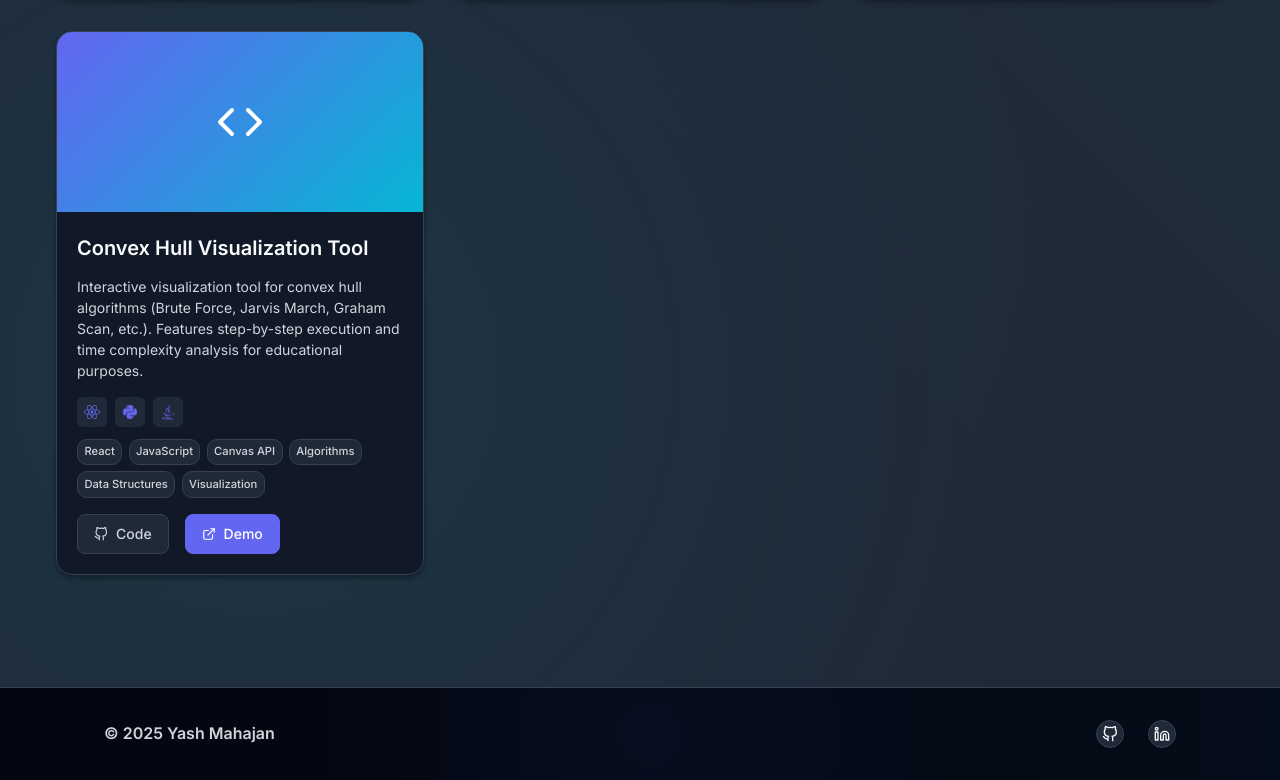
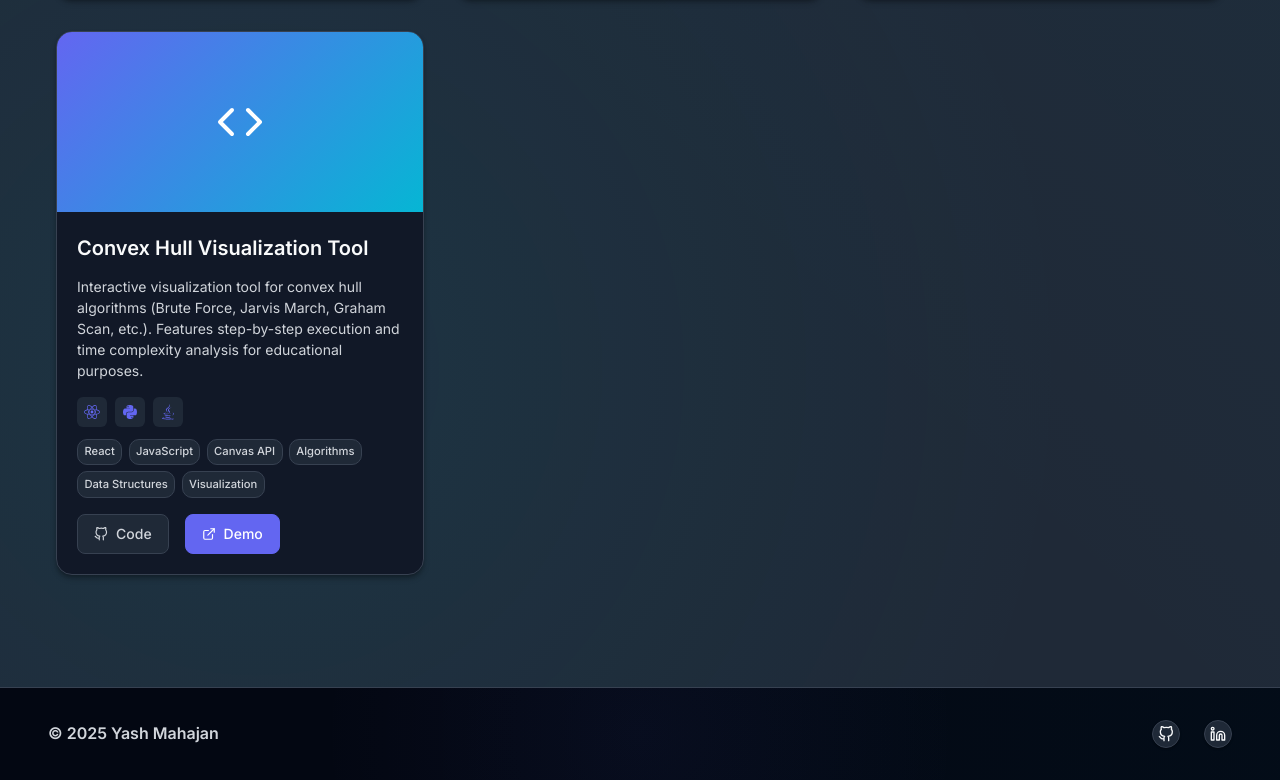
Before and after one commit to yashmahaja/yashmahaja.github.io, a React (Create React App) app: page / in a window 1280 px wide. Shown: the part 6258-7038 px from the top of the page. Built offline with nearby package versions, Linux system fonts and the light colour scheme; the HTML template or start-up script is replaced by a standard one.

Commit message:
Footer content aligned

```diff
--- a/src/components/Layout.css
+++ b/src/components/Layout.css
@@ -229,9 +229,12 @@
   display: flex;
   justify-content: space-between;
   align-items: center;
-  text-align: center;
   width: 100%;
   padding: 0 2rem;
+}
+
+.footer-left {
+  flex: 0 0 auto;
 }
 
 .footer-left p {
@@ -245,6 +248,7 @@
 .footer-social {
   display: flex;
   gap: 1rem;
+  flex: 0 0 auto;
 }
 
 .footer-social a {
--- a/src/components/Layout.js
+++ b/src/components/Layout.js
@@ -224,7 +224,7 @@ const Layout = ({ children }) => {
 
       {/* Footer */}
       <footer className="footer">
-        <div className="container">
+
           <div className="footer-content">
             <div className="footer-left">
               <p>&copy; 2025 Yash Mahajan</p>
@@ -248,7 +248,7 @@ const Layout = ({ children }) => {
               </a>
             </div>
           </div>
-        </div>
+
       </footer>
     </div>
   );
```
